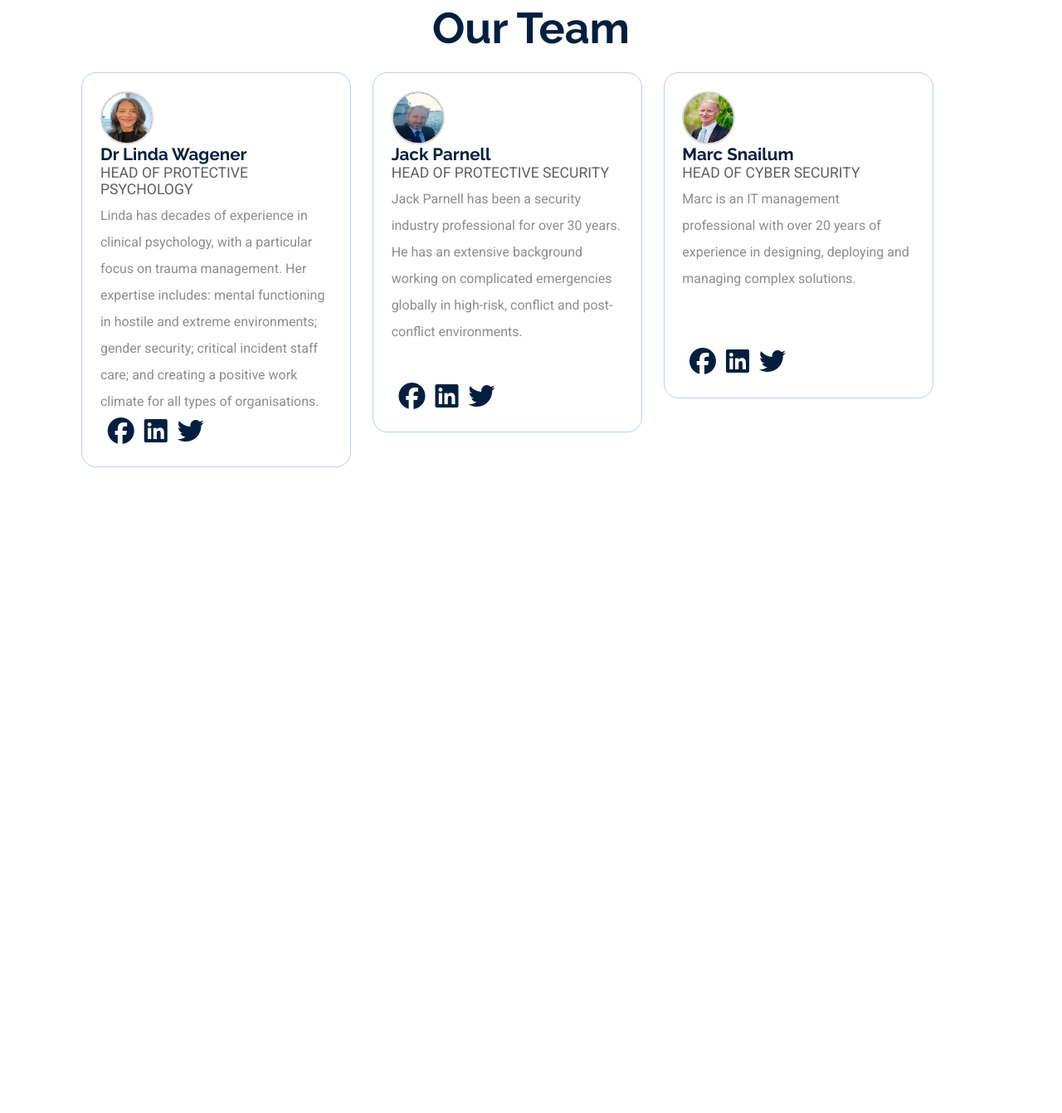
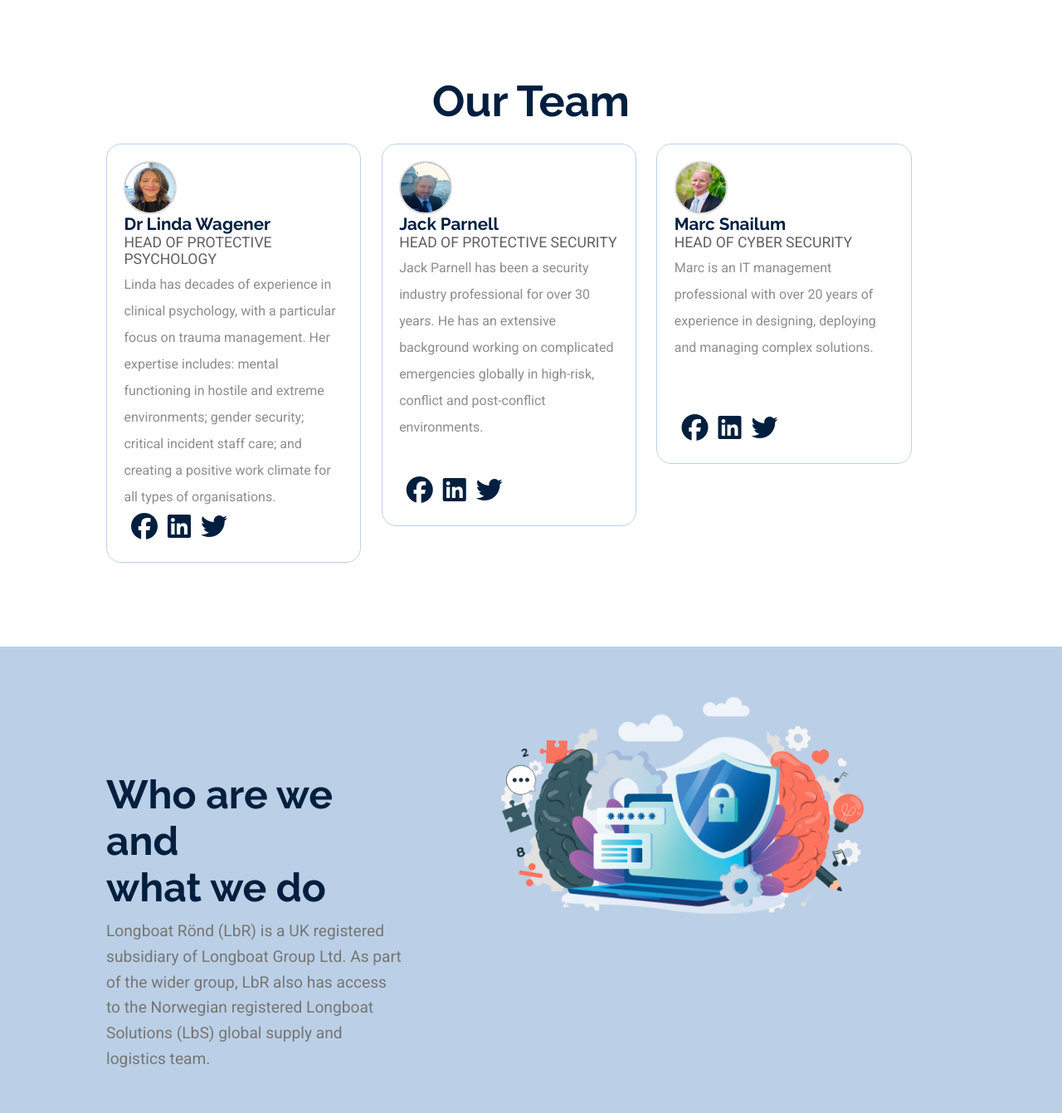
Before and after one commit to RoQaa/NTI_Task1, a plain HTML site: page home.html in a window 1280 px wide. Shown: the part 810-2151 px from the top of the page at 83% size. Before the commit the page ends 1386 px from the top, so only its background shows below. Drawn offline with Linux system fonts and the light colour scheme; a web font is replaced by a local one.

Commit message:
Add Screen3

```diff
--- a/css/style.css
+++ b/css/style.css
@@ -21,6 +21,10 @@
 .container-fluid {
     width: 100%;
     overflow: hidden;
+}
+.container{
+    width:80%;
+    margin: 0 auto;
 }
 .d-inline-block{
     display: inline-block;
@@ -180,7 +184,9 @@ button:hover {
 }
 
 /* Screen 2 */
-
+.screen2{
+    padding: 50px 0;
+}
 .screen2 h2{
     text-align: center;
     color: var(--maincolor);
@@ -217,3 +223,34 @@ button:hover {
     color: var(--maincolor);
     padding:0 1%;
 }
+
+.screen3{
+    background-color: #BBD0E6;
+    padding: 50px 0;
+}
+.screen3 .content {
+    width: 40%;
+    display: inline-block;
+    vertical-align: top;
+    padding-top: 100px;
+    padding-right: 5%;
+}
+.screen3 .content h3 {
+    font-size: 3rem;
+    color: var(--maincolor);
+}
+.screen3 .content p {
+    padding-top:10px;
+    font-size: 1.2rem;
+    line-height: 1.6;
+    color:#767676;
+}
+.screen3 .image {
+    width: 50%;
+    display: inline-block;
+    vertical-align: top;
+    padding-left: 5%;
+}
+.screen3 .image img{
+    width: 100%;
+}
--- a/home.html
+++ b/home.html
@@ -77,9 +77,10 @@
     </div>
 
     <!-- Screen2 -->
-    <div class="screen2 my-4 mx-3 py-1">
+    <div class="screen2 my-4 py-1">
+        <div class="container">
             <h2 class="font-Raleway">Our Team</h2>
-        <div class="cards mx-3 p-top-2">
+            <div class="cards p-top-2">
                 <div class="card">
                     <img src="imgs/DrLinda.png" alt="">
                     <div class="name-job">
@@ -87,11 +88,13 @@
                         <p class="font-roboto second-color">HEAD OF PROTECTIVE PSYCHOLOGY</p>
                     </div>
 
-                <p class="font-roboto third-color brief p-top-2">Linda has decades of experience in clinical psychology,
+                    <p class="font-roboto third-color brief p-top-2">Linda has decades of experience in clinical
+                        psychology,
                         with a
                         particular focus on trauma management. Her expertise includes: mental functioning in hostile and
                         extreme
-                    environments; gender security; critical incident staff care; and creating a positive work climate
+                        environments; gender security; critical incident staff care; and creating a positive work
+                        climate
                         for
                         all types of organisations.</p>
                     <table>
@@ -109,7 +112,8 @@
                         <p class="font-roboto second-color">HEAD OF PROTECTIVE SECURITY</p>
                     </div>
 
-                <p class="font-roboto third-color brief p-top-2 p-bottom-33 ">Jack Parnell has been a security industry
+                    <p class="font-roboto third-color brief p-top-2 p-bottom-33 ">Jack Parnell has been a security
+                        industry
                         professional
                         for over 30 years. He has an extensive background working on complicated emergencies globally in
                         high-risk, conflict and post-conflict environments.</p>
@@ -128,7 +132,8 @@
                         <p class="font-roboto second-color">HEAD OF CYBER SECURITY</p>
                     </div>
 
-                <p class="font-roboto third-color brief p-top-2 p-bottom-52">Marc is an IT management professional with
+                    <p class="font-roboto third-color brief p-top-2 p-bottom-52">Marc is an IT management professional
+                        with
                         over 20
                         years of experience in designing, deploying and managing complex solutions.</p>
                     <table>
@@ -140,13 +145,26 @@
                     </table>
                 </div>
             </div>
+        </div>
 
 
 
     </div>
 
     <!-- Screen3 -->
-
+    <div class="screen3">
+        <div class="container">
+            <div class="content">
+                <h3 class="font-Raleway">Who are we and <br> what we do</h3>
+                <p class="font-roboto">Longboat Rönd (LbR) is a UK registered subsidiary of Longboat Group Ltd. As part of the wider group,
+                    LbR also has access to the Norwegian registered Longboat Solutions (LbS) global supply and logistics
+                    team.
+            </div>
+            <div class="image">
+                <img src="./imgs/screen3.png" alt="Screen-3-Image">
+            </div>
+        </div>
+    </div>
 </body>
 
 </html>
```
Lines whose indentation alone changed are shown as unchanged.
